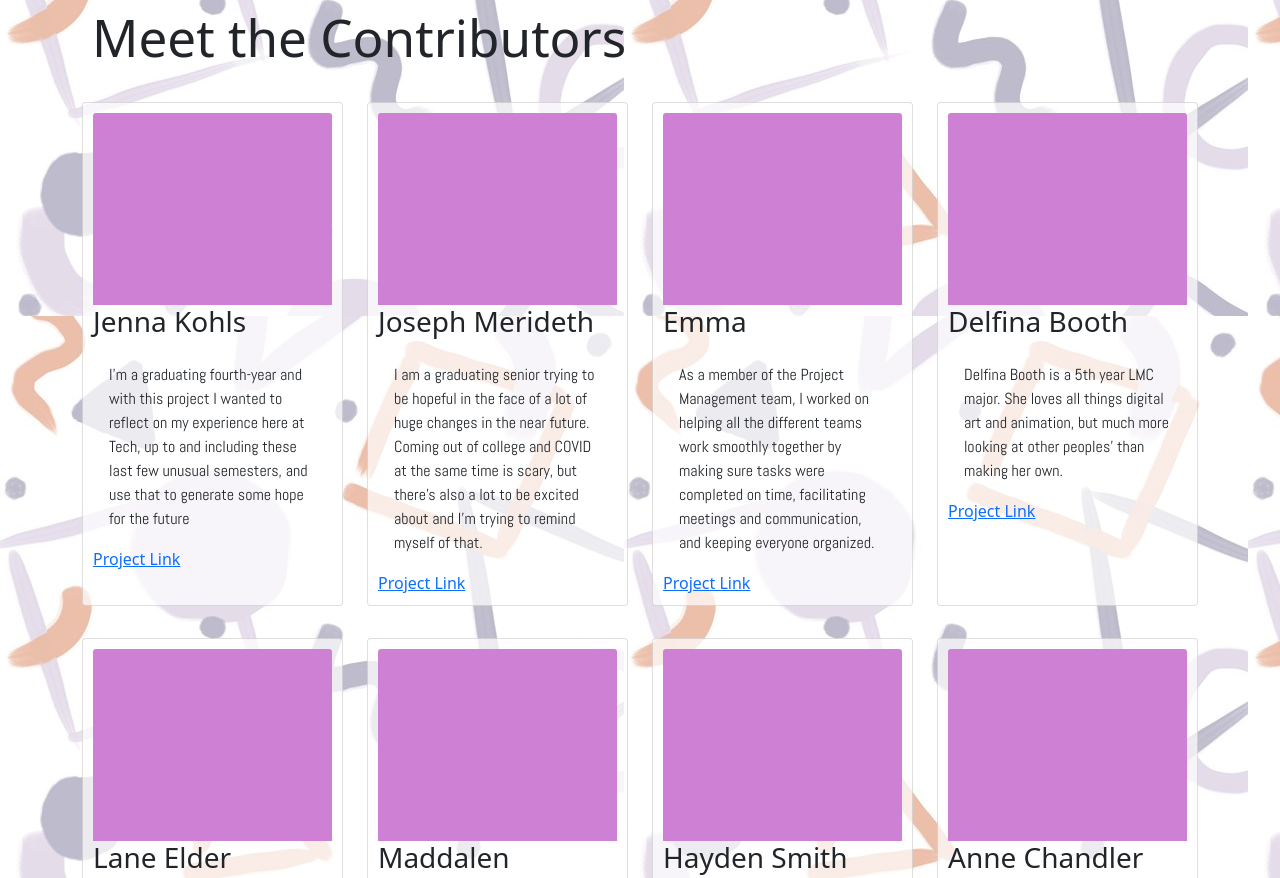
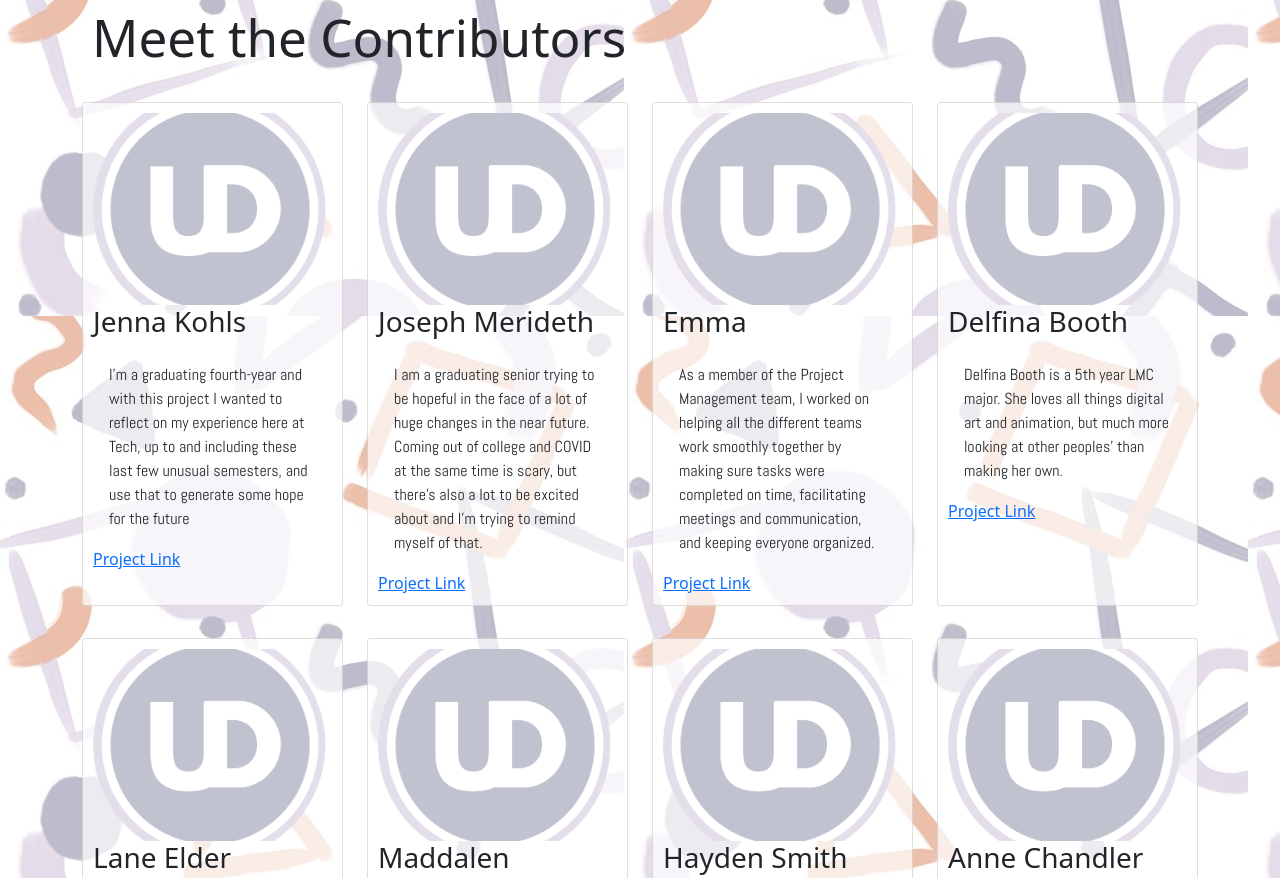
Before and after one commit to SkilesStudio/UpsideDown, a website: page index.html in a window 1280 px wide. Shown: the part 1732-2610 px from the top of the page. Drawn offline with nearby package versions, Linux system fonts and the light colour scheme.

Commit message:
changed temp pic to logo

```diff
--- a/index.html
+++ b/index.html
@@ -52,7 +52,7 @@
                             <a class="nav-link" href="index.html">Home</a>
                         </li>
                         <li class="nav-item">
-                            <a class="nav-link" href="about.html">About</a>
+                            <a class="nav-link" href="#about">About</a>
                         </li>
                         <li class="nav-item">
                             <a class="nav-link" href="#bios">Bios</a>
@@ -66,7 +66,7 @@
 
             <main>
                 <!---------------------------------------------------------------------- ABOUT SKILES STUDIO------------------------------------------------------------- -->
-                <div class = "container-fluid">
+                <div id = "about" class = "container-fluid">
                     <div class="row">
                         <div class="col-2"></div> <!-- empty column for spacing -->
                         <div class="col" data-aos="flip-up" data-aos-duration="1000">
@@ -124,7 +124,7 @@
                     <div class="row py-3">
                         <div class="col-md-3">
                             <div class="card bioCard h-100">
-                                <img class="card-img-top"src = "bioPics/blank.jpg">
+                                <img class="card-img-top"src = "bioPics/blank.png">
                                 <h3>
                                     Jenna Kohls
                                 </h3>
@@ -137,7 +137,7 @@
                         </div>
                         <div class="col-md-3">
                             <div class="card bioCard h-100">
-                                <img class="card-img-top"src = "bioPics/blank.jpg">
+                                <img class="card-img-top"src = "bioPics/blank.png">
                                 <h3>
                                     Joseph Merideth
                                 </h3>
@@ -150,7 +150,7 @@
                         </div>
                         <div class="col-md-3">
                             <div class="card bioCard h-100">
-                                <img class="card-img-top"src = "bioPics/blank.jpg">
+                                <img class="card-img-top"src = "bioPics/blank.png">
                                 <h3>
                                     Emma
                                 </h3>
@@ -163,7 +163,7 @@
                         </div>
                         <div class="col-md-3">
                             <div class="card bioCard h-100">
-                                <img class="card-img-top"src = "bioPics/blank.jpg">
+                                <img class="card-img-top"src = "bioPics/blank.png">
                                 <h3>
                                     Delfina Booth
                                 </h3>
@@ -178,7 +178,7 @@
                     <div class="row py-3">
                         <div class="col-md-3">
                             <div class="card bioCard h-100">
-                                <img class="card-img-top"src = "bioPics/blank.jpg">
+                                <img class="card-img-top"src = "bioPics/blank.png">
                                 <h3>
                                     Lane Elder
                                 </h3>
@@ -191,7 +191,7 @@
                         </div>
                         <div class="col-md-3">
                             <div class="card bioCard h-100">
-                                <img class="card-img-top"src = "bioPics/blank.jpg">
+                                <img class="card-img-top"src = "bioPics/blank.png">
                                 <h3>
                                     Maddalen DeMars
                                 </h3>
@@ -204,7 +204,7 @@
                         </div>
                         <div class="col-md-3">
                             <div class="card bioCard h-100">
-                                <img class="card-img-top"src = "bioPics/blank.jpg">
+                                <img class="card-img-top"src = "bioPics/blank.png">
                                 <h3>
                                     Hayden Smith
                                 </h3>
@@ -217,7 +217,7 @@
                         </div>
                         <div class="col-md-3">
                             <div class="card bioCard h-100">
-                                <img class="card-img-top"src = "bioPics/blank.jpg">
+                                <img class="card-img-top"src = "bioPics/blank.png">
                                 <h3>
                                     Anne Chandler Dozier
                                 </h3>
@@ -232,7 +232,7 @@
                     <div class="row py-3">
                         <div class="col-md-3">
                             <div class="card bioCard h-100">
-                                <img class="card-img-top"src = "bioPics/blank.jpg">
+                                <img class="card-img-top"src = "bioPics/blank.png">
                                 <h3>
                                     Grace Ward
                                 </h3>
@@ -245,7 +245,7 @@
                         </div>
                         <div class="col-md-3">
                             <div class="card bioCard h-100">
-                                <img class="card-img-top"src = "bioPics/blank.jpg">
+                                <img class="card-img-top"src = "bioPics/blank.png">
                                 <h3>
                                     Avery Thomas
                                 </h3>
@@ -258,7 +258,7 @@
                         </div>
                         <div class="col-md-3">
                             <div class="card bioCard h-100">
-                                <img class="card-img-top"src = "bioPics/blank.jpg">
+                                <img class="card-img-top"src = "bioPics/blank.png">
                                 <h3>
                                     Aditi Bhatia
                                 </h3>
@@ -271,7 +271,7 @@
                         </div>
                         <div class="col-md-3">
                             <div class="card bioCard h-100">
-                                <img class="card-img-top"src = "bioPics/blank.jpg">
+                                <img class="card-img-top"src = "bioPics/blank.png">
                                 <h3>
                                     Thu Anh Ho
                                 </h3>
@@ -286,7 +286,7 @@
                     <div class="row py-3">
                         <div class="col-md-3">
                             <div class="card bioCard h-100">
-                                <img class="card-img-top"src = "bioPics/blank.jpg">
+                                <img class="card-img-top"src = "bioPics/blank.png">
                                 <h3>
                                     Joshua Suber
                                 </h3>
@@ -299,7 +299,7 @@
                         </div>
                         <div class="col-md-3">
                             <div class="card bioCard h-100">
-                                <img class="card-img-top"src = "bioPics/blank.jpg">
+                                <img class="card-img-top"src = "bioPics/blank.png">
                                 <h3>
                                     Katrina Horowitz
                                 </h3>
@@ -312,7 +312,7 @@
                         </div>
                         <div class="col-md-3">
                             <div class="card bioCard h-100">
-                                <img class="card-img-top"src = "bioPics/blank.jpg">
+                                <img class="card-img-top"src = "bioPics/blank.png">
                                 <h3>
                                     Emily Waxler
                                 </h3>
@@ -325,7 +325,7 @@
                         </div>
                         <div class="col-md-3">
                             <div class="card bioCard h-100">
-                                <img class="card-img-top"src = "bioPics/blank.jpg">
+                                <img class="card-img-top"src = "bioPics/blank.png">
                                 <h3>
                                     Name mcName
                                 </h3>
@@ -340,7 +340,7 @@
                     <div class="row py-3">
                         <div class="col-md-3">
                             <div class="card bioCard h-100">
-                                <img class="card-img-top"src = "bioPics/blank.jpg">
+                                <img class="card-img-top"src = "bioPics/blank.png">
                                 <h3>
                                     Name mcName
                                 </h3>
@@ -353,7 +353,7 @@
                         </div>
                         <div class="col-md-3">
                             <div class="card bioCard h-100">
-                                <img class="card-img-top"src = "bioPics/blank.jpg">
+                                <img class="card-img-top"src = "bioPics/blank.png">
                                 <h3>
                                     Name mcName
                                 </h3>
@@ -366,7 +366,7 @@
                         </div>
                         <div class="col-md-3">
                             <div class="card bioCard h-100">
-                                <img class="card-img-top"src = "bioPics/blank.jpg">
+                                <img class="card-img-top"src = "bioPics/blank.png">
                                 <h3>
                                     Name mcName
                                 </h3>
@@ -379,7 +379,7 @@
                         </div>
                         <div class="col-md-3">
                             <div class="card bioCard h-100">
-                                <img class="card-img-top"src = "bioPics/blank.jpg">
+                                <img class="card-img-top"src = "bioPics/blank.png">
                                 <h3>
                                     Name mcName
                                 </h3>
@@ -394,7 +394,7 @@
                     <div class="row py-3">
                         <div class="col-md-3">
                             <div class="card bioCard h-100">
-                                <img class="card-img-top"src = "bioPics/blank.jpg">
+                                <img class="card-img-top"src = "bioPics/blank.png">
                                 <h3>
                                     Name mcName
                                 </h3>
@@ -407,7 +407,7 @@
                         </div>
                         <div class="col-md-3">
                             <div class="card bioCard h-100">
-                                <img class="card-img-top"src = "bioPics/blank.jpg">
+                                <img class="card-img-top"src = "bioPics/blank.png">
                                 <h3>
                                     Name mcName
                                 </h3>
@@ -420,7 +420,7 @@
                         </div>
                         <div class="col-md-3">
                             <div class="card bioCard h-100">
-                                <img class="card-img-top"src = "bioPics/blank.jpg">
+                                <img class="card-img-top"src = "bioPics/blank.png">
                                 <h3>
                                     Name mcName
                                 </h3>
@@ -433,7 +433,7 @@
                         </div>
                         <div class="col-md-3">
                             <div class="card bioCard h-100">
-                                <img class="card-img-top"src = "bioPics/blank.jpg">
+                                <img class="card-img-top"src = "bioPics/blank.png">
                                 <h3>
                                     Name mcName
                                 </h3>
```
Also changed, not shown: bioPics/blank.png (added), bioPics/ramen.jpg (deleted).
